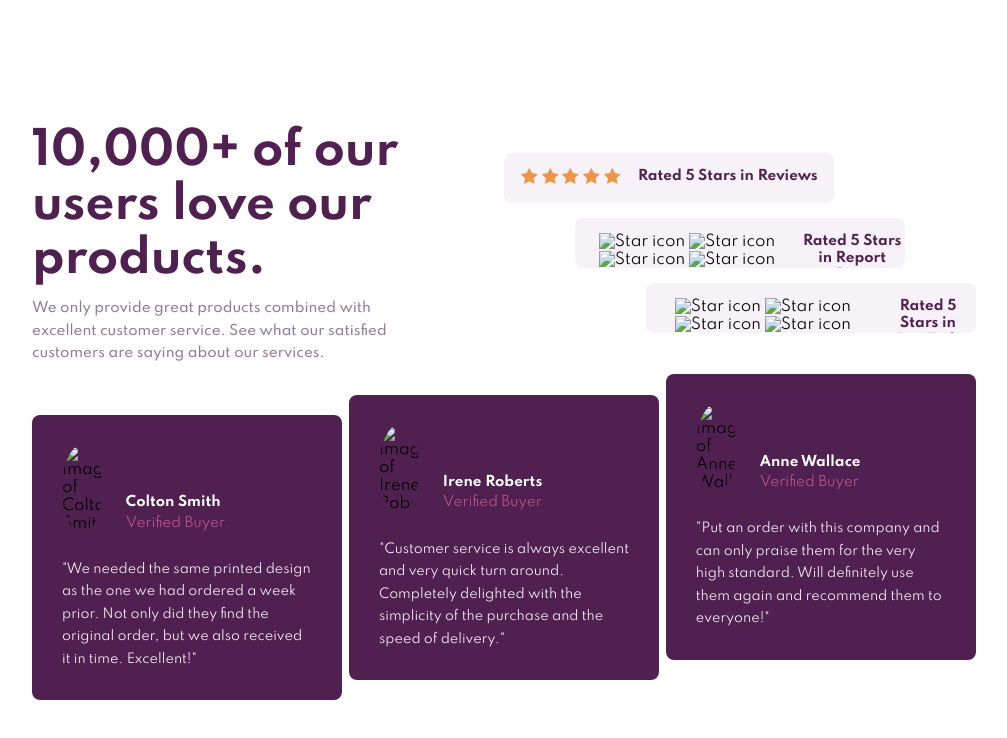
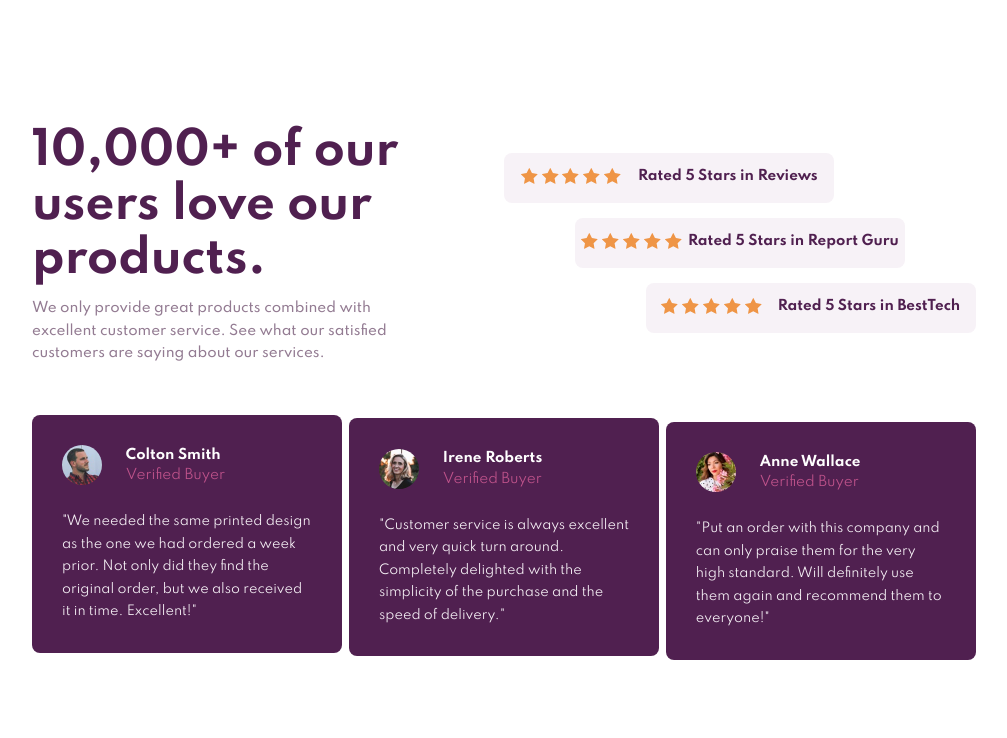
Before and after one commit to FernandoFadanelli/social-proof-section, a plain HTML site: page index.html in a window 1280 px wide. Shown: the whole page, without its empty margins (136-1143 px from the left). Drawn offline with Linux system fonts and the light colour scheme; the site is published under a folder, as on GitHub Pages, so addresses that start at the root find nothing.

Commit message:
Update index.html

```diff
--- a/index.html
+++ b/index.html
@@ -47,21 +47,21 @@
       </div>
       <div class="tech-card card2">
         <div class="stars">
-          <img src="/images/icon-star.svg" class="star-icon" alt="Star icon">
-          <img src="/images/icon-star.svg" class="star-icon" alt="Star icon">
-          <img src="/images/icon-star.svg" class="star-icon" alt="Star icon">
-          <img src="/images/icon-star.svg" class="star-icon" alt="Star icon">
-          <img src="/images/icon-star.svg" class="star-icon" alt="Star icon">
+          <img src="images/icon-star.svg" class="star-icon" alt="Star icon">
+          <img src="images/icon-star.svg" class="star-icon" alt="Star icon">
+          <img src="images/icon-star.svg" class="star-icon" alt="Star icon">
+          <img src="images/icon-star.svg" class="star-icon" alt="Star icon">
+          <img src="images/icon-star.svg" class="star-icon" alt="Star icon">
         </div>
         <h2 class="h2-rating">Rated 5 Stars in Report Guru</h2>
       </div>
       <div class="tech-card card3">
         <div class="stars">
-          <img src="/images/icon-star.svg" class="star-icon" alt="Star icon">
-          <img src="/images/icon-star.svg" class="star-icon" alt="Star icon">
-          <img src="/images/icon-star.svg" class="star-icon" alt="Star icon">
-          <img src="/images/icon-star.svg" class="star-icon" alt="Star icon">
-          <img src="/images/icon-star.svg" class="star-icon" alt="Star icon">
+          <img src="images/icon-star.svg" class="star-icon" alt="Star icon">
+          <img src="images/icon-star.svg" class="star-icon" alt="Star icon">
+          <img src="images/icon-star.svg" class="star-icon" alt="Star icon">
+          <img src="images/icon-star.svg" class="star-icon" alt="Star icon">
+          <img src="images/icon-star.svg" class="star-icon" alt="Star icon">
         </div>
         <h2 class="h2-rating">Rated 5 Stars in BestTech</h2>
       </div>
@@ -71,7 +71,7 @@
     <div class="customer-reviews">
 
       <div class="customer-card card1">
-        <img src="/images/image-colton.jpg" class="customer-photo" alt="Image of Colton Smith">
+        <img src="images/image-colton.jpg" class="customer-photo" alt="Image of Colton Smith">
 
         <div class="customer-info">
           <h2 class="customer-name">Colton Smith</h2>
@@ -83,7 +83,7 @@
       </div>
 
       <div class="customer-card card2">
-        <img src="/images/image-irene.jpg" class="customer-photo" alt="Image of Irene Roberts">
+        <img src="images/image-irene.jpg" class="customer-photo" alt="Image of Irene Roberts">
         <div class="customer-info">
           <h2 class="customer-name">Irene Roberts</h2>
           <h3 class="customer-verified">Verified Buyer</h3>
@@ -93,7 +93,7 @@
       </div>
 
       <div class="customer-card card3">
-        <img src="/images/image-anne.jpg" class="customer-photo" alt="Image of Anne Wallace">
+        <img src="images/image-anne.jpg" class="customer-photo" alt="Image of Anne Wallace">
         <div class="customer-info">
           <h2 class="customer-name">Anne Wallace</h2>
           <h3 class="customer-verified">Verified Buyer</h3>
```
